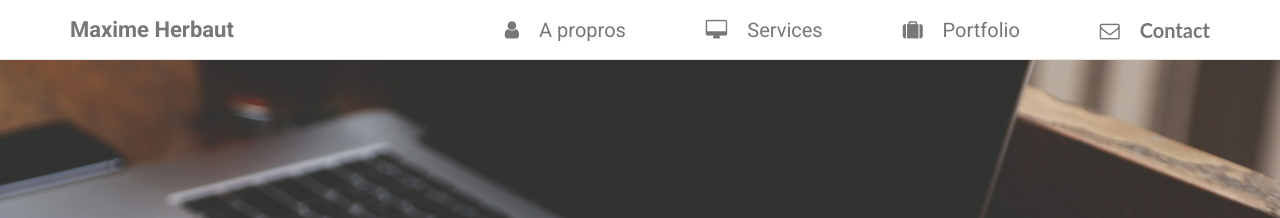
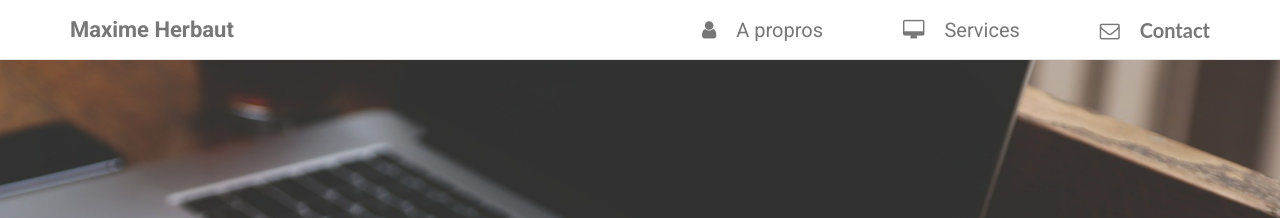
Before and after one commit to herbautmax/herbautmax.github.io, a Jekyll site: the page built from index.html, in a window 1280 px wide. Shown: the top 218 px of the page. Built offline with Jekyll 4.4.1, drawn with Linux system fonts in a browser that asks for light colours; nearby versions of some CDN libraries; the list of posts is cut into pages by our own code.

Commit message:
first prod

```diff
--- a/css/main.css
+++ b/css/main.css
@@ -128,13 +128,13 @@ p{
 
 @media (max-width: 768px){
   .home-main{
-    background: url('https://d2am7l3wurrcf3.cloudfront.net/imagx/4cad2aec?768') no-repeat center center fixed;
+    background: url('../image/home.jpg') no-repeat center center fixed;
   }
 }
 
 @media (min-width: 768px){
   .home-main{
-    background: url('https://d2am7l3wurrcf3.cloudfront.net/imagx/4cad2aec?992') no-repeat center center fixed;
+    background: url('../image/home.jpg') no-repeat center center fixed;
   }
 }
 
--- a/index.html
+++ b/index.html
@@ -27,7 +27,7 @@ css: index
       <ul class="nav navbar-nav navbar-right">
         <li><a class="scrollTo close-nav" href="#apropos" ><i class="fa fa-user icon-nav"></i> A propros</a></li>
         <li><a class="scrollTo close-nav" href="#services"><i class="fa fa-desktop icon-nav"></i> Services</a></li>
-        <li><a class="scrollTo close-nav" href="#portfolio"><i class="fa fa-suitcase icon-nav"></i> Portfolio</a></li>
+        <!--<li><a class="scrollTo close-nav" href="#portfolio"><i class="fa fa-suitcase icon-nav"></i> Portfolio</a></li>-->
         <li><a data-toggle="modal" data-target="#myModal" class="cursor close-nav"><strong><i class="fa fa-envelope-o icon-nav"></i> Contact</strong></a></li>
       </ul>
     </div>
@@ -173,12 +173,11 @@ css: index
 
         </div>
 
+<!--
         <div class="section">
           <h2 id="portfolio">Les réalisations web</h2>
-
-
-
         </div>
+        -->
 
 
 
```
